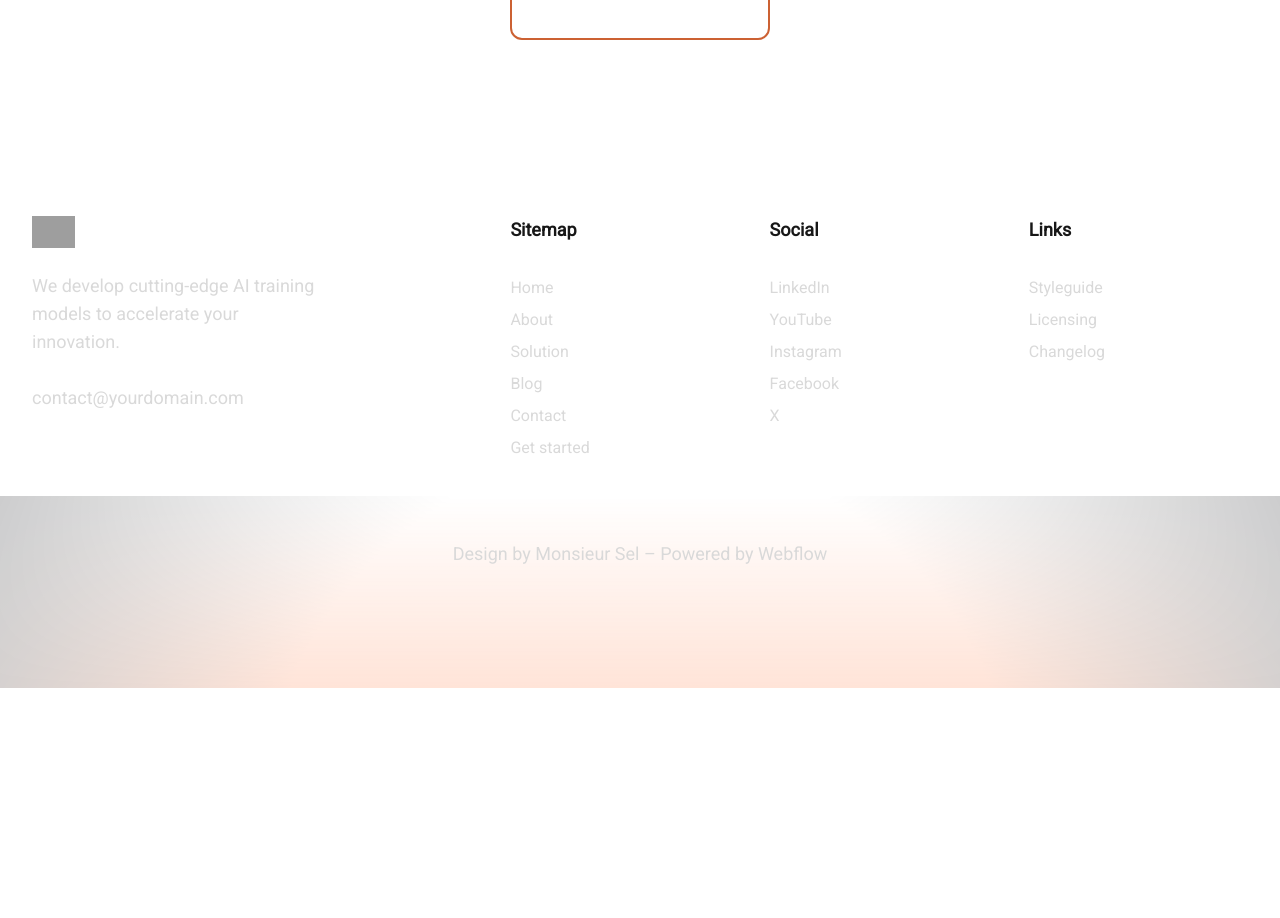
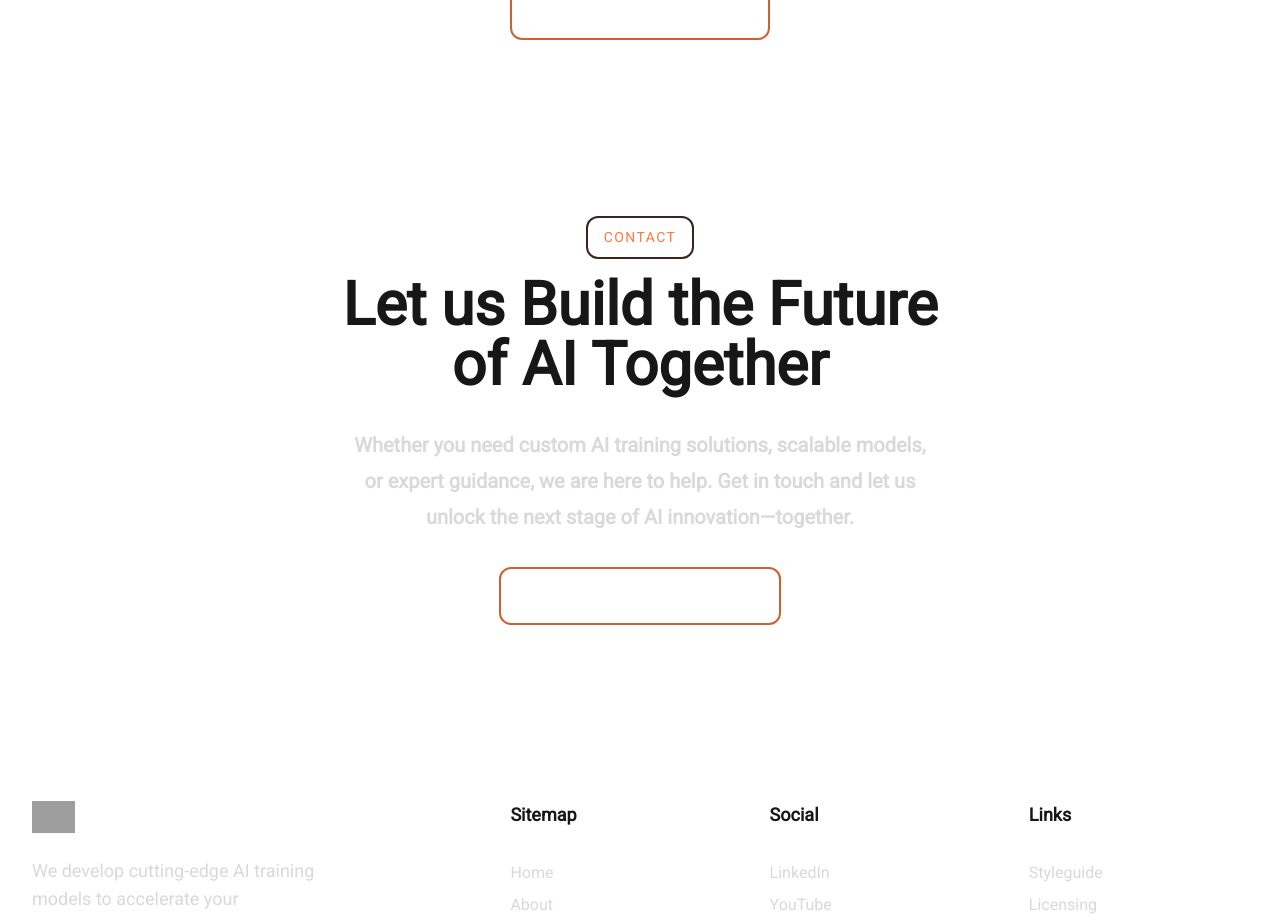
Before and after one commit to mayankpatidar275/forto-crypto-web, a Next.js app: page / in a window 1280 px wide. Shown: the part 6400-7318 px from the top of the page. Before the commit the page ends 7088 px from the top, so only its background shows below. Built offline with nearby package versions, Linux system fonts and the light colour scheme; grey boxes are pictures that could not be loaded.

Commit message:
feat: add Contact Section

```diff
--- /dev/null
+++ b/src/app/components/ContactSection.tsx
@@ -0,0 +1,30 @@
+import React from "react";
+import Label2 from "./ui/Label2";
+import Para1 from "./ui/Para1";
+import Heading2 from "./ui/Heading2";
+import Label from "./ui/Label";
+
+const ContactSection = () => {
+  return (
+    <section className="cp-x py-20 flex justify-center">
+      <div className="max-w-6xl flex flex-col justify-center items-center">
+        <Label text="Contact" />
+        <Heading2>
+          Let us Build the Future <br /> of AI Together
+        </Heading2>
+        <div className="mb-8">
+          <Para1>
+            Whether you need custom AI training solutions, scalable models, or
+            expert guidance, we are here to help. Get in touch and let us unlock
+            the next stage of AI innovation—together.
+          </Para1>
+        </div>
+        <div>
+          <Label2 text="Have a project? Let us talk." />
+        </div>
+      </div>
+    </section>
+  );
+};
+
+export default ContactSection;
--- a/src/app/page.tsx
+++ b/src/app/page.tsx
@@ -1,3 +1,4 @@
+import ContactSection from "./components/ContactSection";
 import GetNowSection from "./components/GetNowSection";
 import GetReadySection from "./components/GetReadySection";
 import HeroSection from "./components/HeroSection";
@@ -14,6 +15,7 @@ export default function Home() {
       <GetNowSection />
       <GetReadySection />
       <ReadSection />
+      <ContactSection />
     </div>
   );
 }
```
